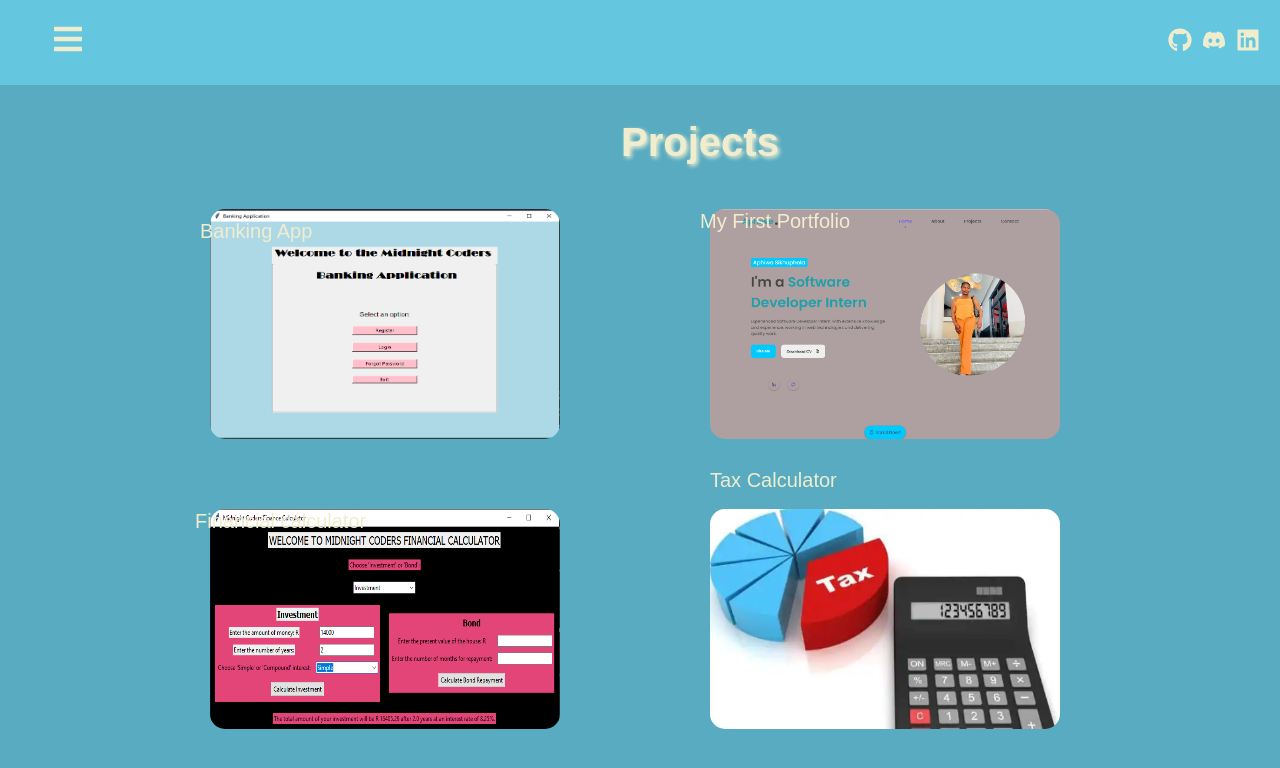
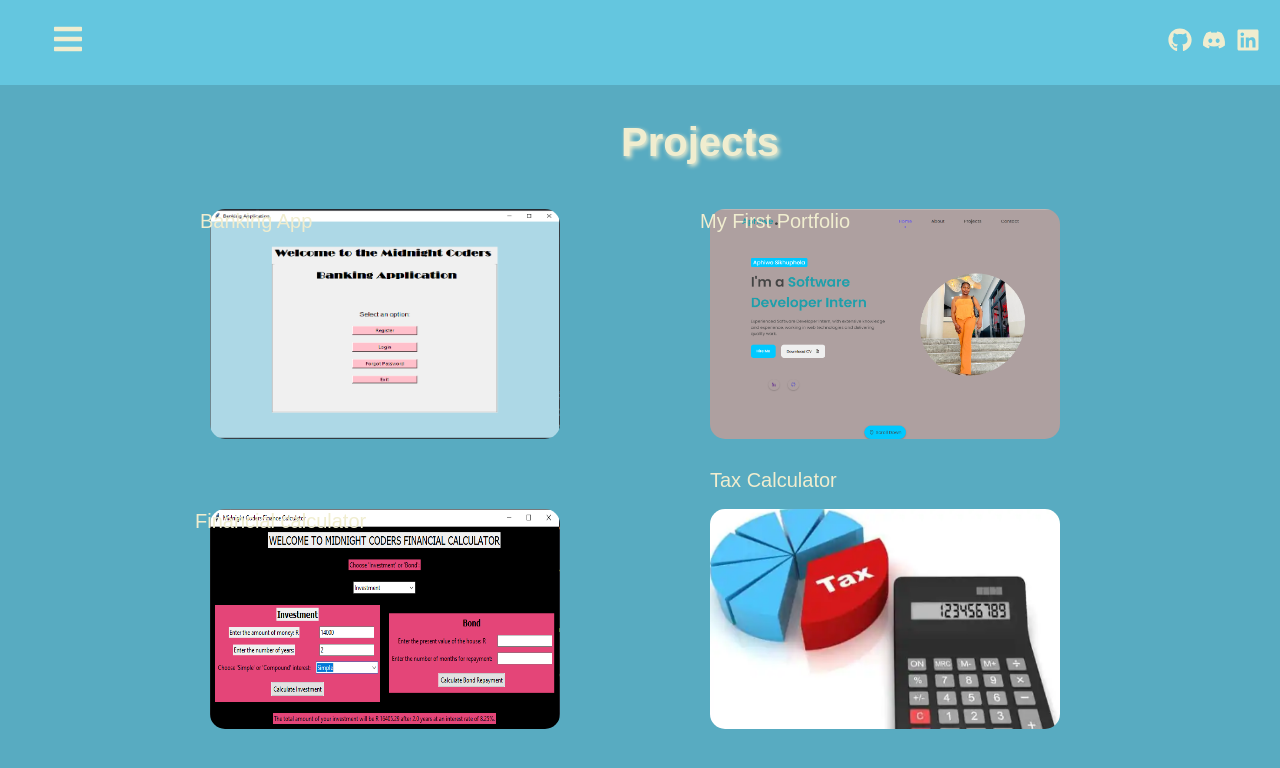
Before and after one commit to Sikhuphela/Port, a React (Create React App) app: page /projects in a window 1280 px wide. Shown: the top 768 px of the page. Built offline with nearby package versions, Linux system fonts and the light colour scheme.

Commit message:
moved the banking app image 10px down

```diff
--- a/src/Pages/Projects.css
+++ b/src/Pages/Projects.css
@@ -32,7 +32,7 @@
   left: 200px;
   line-height: normal;
   position: absolute;
-  top:220px;
+  top:210px;
   white-space: nowrap;
   width: 95px;
 }
```
